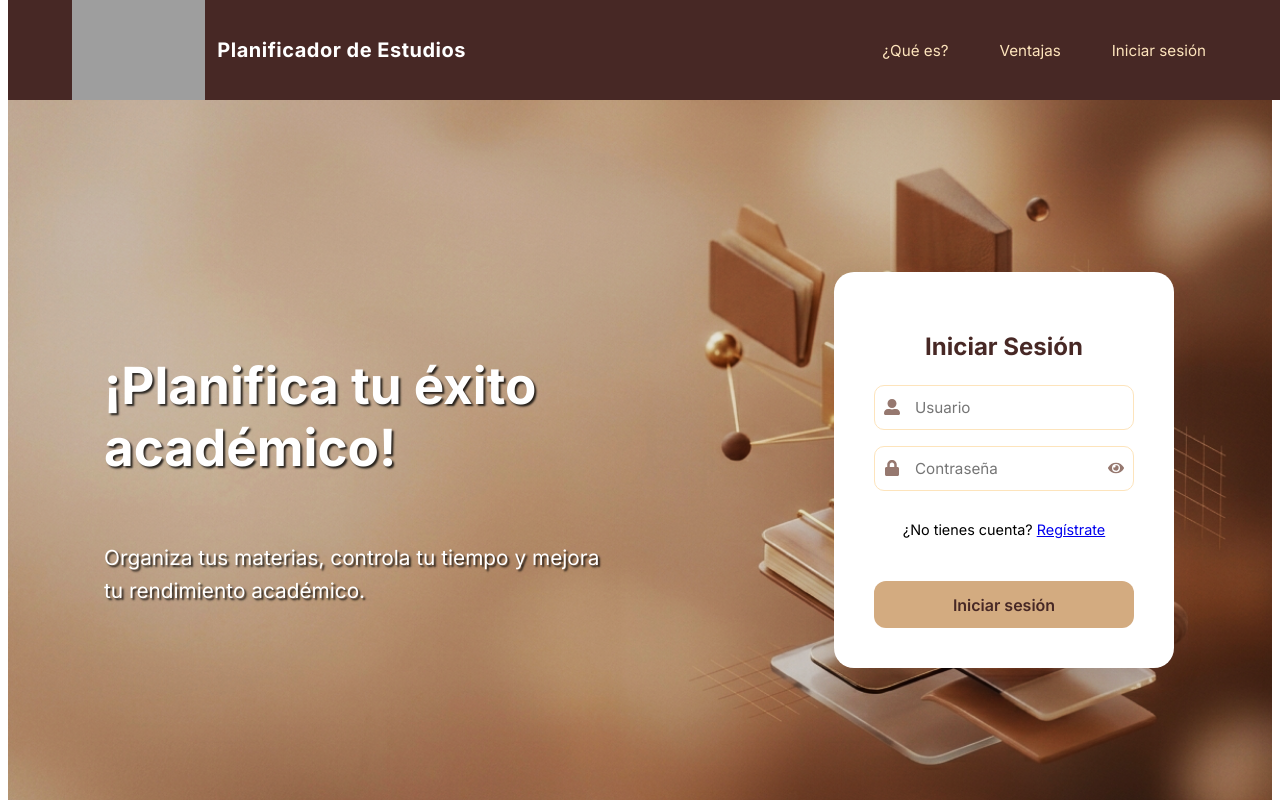
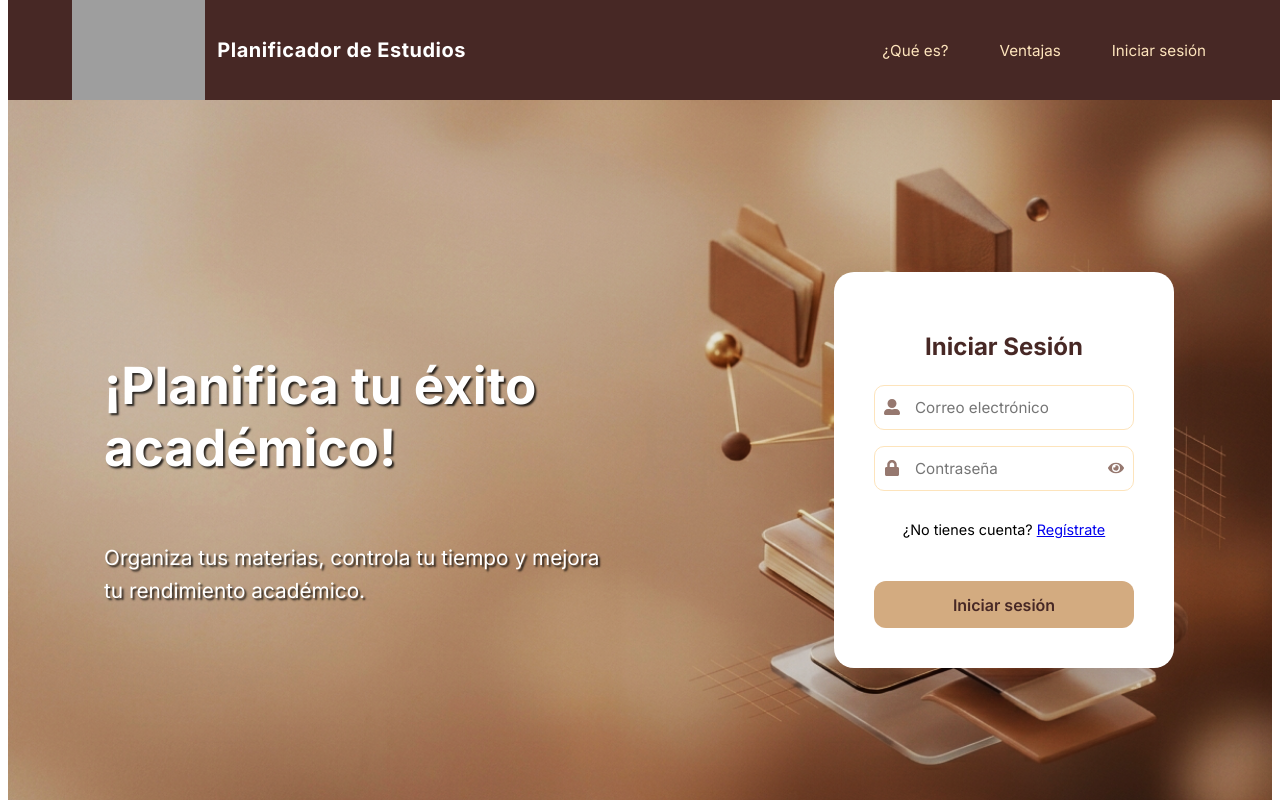
Before and after one commit to Sepul11/planificador-estudios-frontend, a React (Vite) app: page /login in a window 1280 px wide. Shown: the top 800 px of the page. Built offline with nearby package versions, Linux system fonts and the light colour scheme; grey boxes are pictures that could not be loaded.

Commit message:
feature correo login

```diff
--- a/src/components/LoginCard.jsx
+++ b/src/components/LoginCard.jsx
@@ -7,14 +7,14 @@
   const navigate = useNavigate();
 
   const [showPassword, setShowPassword] = useState(false);
-  const [username, setUsername] = useState("");
+  const [email, setEmail] = useState("");
   const [password, setPassword] = useState("");
   const [loading, setLoading] = useState(false);
 
  const handleLogin = async (e) => {
       e.preventDefault();
 
-      if (!username || !password) {
+      if (!email || !password) {
         toast.error("Debes completar todos los campos");
         return;
       }
@@ -30,7 +30,7 @@
               "Content-Type": "application/json",
             },
             body: JSON.stringify({
-              username,
+              email,
               password,
             }),
           }
@@ -66,14 +66,15 @@
     <h2 style={title}>Iniciar Sesión</h2>
 
     <form style={form} onSubmit={handleLogin}>
-      {/* Usuario */}
+          {/* Correo */}
           <div style={inputWrapper}>
             <FaUserAlt style={icon} />
             <input
               style={input}
-              placeholder="Usuario"
-              value={username}
-              onChange={(e) => setUsername(e.target.value)}
+              type="email"
+              placeholder="Correo electrónico"
+              value={email}
+              onChange={(e) => setEmail(e.target.value)}
             />
           </div>
 
--- a/src/pages/Register.jsx
+++ b/src/pages/Register.jsx
@@ -20,7 +20,6 @@
 
   const [form, setForm] = useState({
     nombre: "",
-    usuario: "",
     email: "",
     password: "",
     confirmPassword: "",
@@ -56,9 +55,8 @@
           "Content-Type": "application/json",
         },
         body: JSON.stringify({
-          username: form.usuario,
+          email: form.email,
           password: form.password,
-          email: form.email,
           first_name: form.nombre,
           last_name: "",
         }),
@@ -122,23 +120,6 @@
               startAdornment: (
                 <InputAdornment position="start">
                   <PersonIcon />
-                </InputAdornment>
-              ),
-            }}
-          />
-
-          {/* Usuario */}
-          <TextField
-            label="Usuario"
-            variant="outlined"
-            fullWidth
-            value={form.usuario}
-            onChange={handleChange}
-            name="usuario"
-            InputProps={{
-              startAdornment: (
-                <InputAdornment position="start">
-                  <AlternateEmailIcon />
                 </InputAdornment>
               ),
             }}
```
